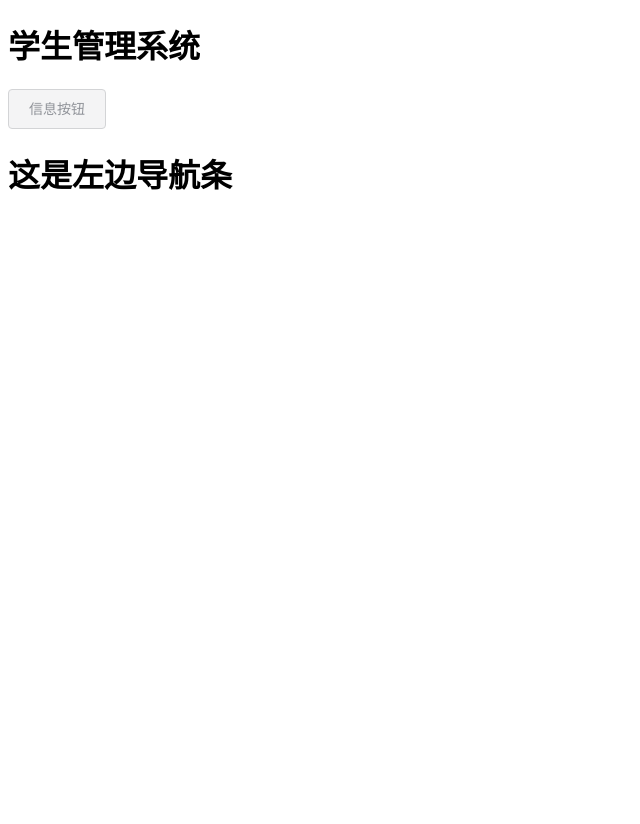
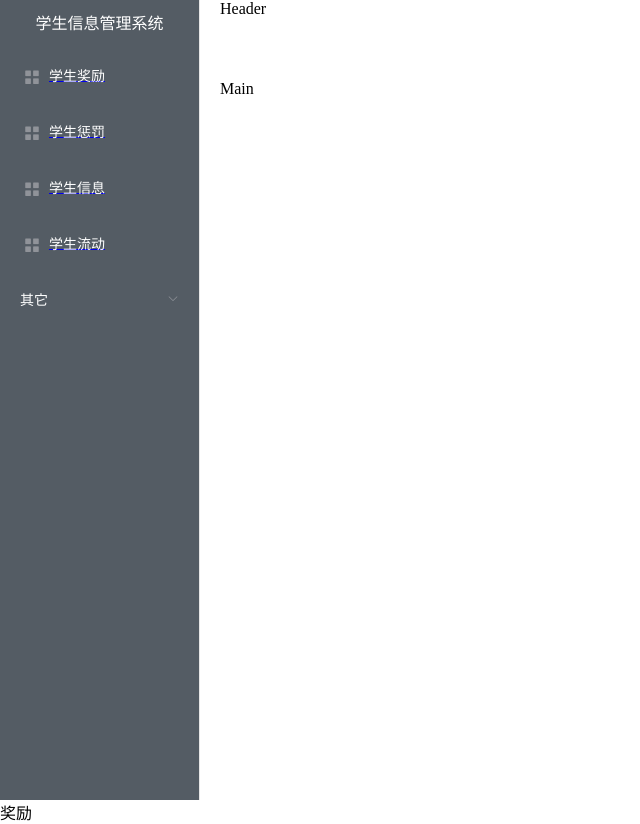
Before and after one commit to isccya/stu-front, a Vue app: page /#/reward in a window 1280 px wide. Before the commit this address led to /#/. Shown: the whole page, without its empty margins (0-640 px from the left). Before the commit the page ends 800 px from the top, so only its background shows below. Built offline with nearby package versions, Linux system fonts and the light colour scheme.

Commit message:
左侧导航条

```diff
--- a/babel.config.js
+++ b/babel.config.js
@@ -1,15 +1,5 @@
 module.exports = {
   presets: [
     '@vue/cli-plugin-babel/preset',
-    ["@babel/preset-env", { "modules": false }],
   ],
-  "plugins": [
-    [
-      "component",
-      {
-        "libraryName": "element-ui",
-        "styleLibraryName": "theme-chalk"
-      }
-    ]
-  ]
 }
--- a/package.json
+++ b/package.json
@@ -8,8 +8,11 @@
     "lint": "vue-cli-service lint"
   },
   "dependencies": {
+    "axios": "^1.2.1",
     "core-js": "^3.8.3",
     "element-ui": "^2.15.12",
+    "nprogress": "^0.2.0",
+    "qs": "^6.11.0",
     "vue": "^2.6.14",
     "vue-router": "^3.6.5"
   },
--- a/src/App.vue
+++ b/src/App.vue
@@ -1,22 +1,22 @@
 <template>
   <div id="app">
-    <myHeader></myHeader>
-    <myLeft></myLeft>
+  <router-view></router-view>
   </div>
 </template>
 
 <script>
-import Header from './components/Header/index.vue'
-import Left from './components/Left'
+
 export default {
   name: 'App',
   components: {
-    myHeader:Header,
-    myLeft:Left
-  }
+
+  },
 }
 </script>
 
 <style>
-
+    html,body,h3{
+      margin:0;
+      padding:0;
+    }
 </style>
--- a/src/components/Left/index.vue
+++ b/src/components/Left/index.vue
@@ -1,15 +1,74 @@
 <template>
   <div>
-    <h1>这是左边导航条</h1>
+    <el-menu
+      default-active="1-4-1"
+      class="el-menu-vertical-demo"
+      :collapse="isCollapse"
+      background-color="#545c64"
+      text-color="#fff"
+      @click="clickMenu(index)"
+    >
+      <h3>学生信息管理系统</h3>
+      <router-link to="/reward">
+        <el-menu-item index="1">
+          <i class="el-icon-menu"></i>
+          <span slot="title">学生奖励</span>
+        </el-menu-item>
+      </router-link>
+      <router-link to="/punish">
+        <el-menu-item index="2">
+          <i class="el-icon-menu"></i>
+          <span slot="title">学生惩罚</span>
+        </el-menu-item>
+      </router-link>
+      <router-link to="/showPerson">
+      <el-menu-item index="3">
+        <i class="el-icon-menu"></i>
+        <span slot="title">学生信息</span>
+      </el-menu-item>
+      </router-link>
+      <router-link to="/Change">
+      <el-menu-item index="4">
+        <i class="el-icon-menu"></i>
+        <span slot="title">学生流动</span>
+      </el-menu-item>
+      </router-link>
+
+      <el-submenu index="5">
+        <template slot="title">
+          <span slot="title">其它</span>
+        </template>
+        <el-menu-item-group>
+          <el-menu-item index="1-1">选项1</el-menu-item>
+        </el-menu-item-group>
+      </el-submenu>
+
+    </el-menu>
   </div>
 </template>
 
 <script>
 export default {
+  data() {
+    return {
+      isCollapse: false, //是否水平折叠收起菜单
+    };
+  },
+  methods: {
 
-}
+  },
+};
 </script>
 
-<style>
-
+<style scoped>
+.el-menu {
+  height: 100vh;
+}
+.el-menu h3 {
+  color: #fff;
+  text-align: center;
+  line-height: 48px;
+  font-size: 16px;
+  font-weight: 400;
+}
 </style>
--- /dev/null
+++ b/src/pages/Main/index.vue
@@ -0,0 +1,26 @@
+<template>
+  <div>
+    <el-container>
+      <el-aside width="200px">
+        <Left></Left>
+        </el-aside>
+      <el-container>
+        <el-header>Header</el-header>
+        <el-main>Main</el-main>
+      </el-container>
+    </el-container>
+    <router-view></router-view>
+  </div>
+</template>
+
+<script>
+import Left from "@/components/Left";
+export default {
+  components: {
+    Left,
+  },
+};
+</script>
+
+<style>
+</style>
--- a/src/pages/Punish/index.vue
+++ b/src/pages/Punish/index.vue
@@ -1,5 +1,7 @@
 <template>
-
+  <div>
+    punish
+  </div>
 </template>
 
 <script>
--- a/src/pages/Reward/index.vue
+++ b/src/pages/Reward/index.vue
@@ -1,5 +1,7 @@
 <template>
-
+  <div>
+    奖励
+  </div>
 </template>
 
 <script>
--- a/src/pages/showPerson/index.vue
+++ b/src/pages/showPerson/index.vue
@@ -1,5 +1,7 @@
 <template>
+  <div>
 
+  </div>
 </template>
 
 <script>
--- a/src/router/index.js
+++ b/src/router/index.js
@@ -1,8 +1,35 @@
 import vueRouter from 'vue-router';
 import Vue from 'vue';
+
+import Main from '../pages/Main'
+import Reward from '../pages/Reward'
+import Punish from '../pages/Punish'
+import showPerson from '../pages/showPerson'
+import Change from '../pages/Change'
 Vue.use(vueRouter);
 export default new vueRouter({
-    routes:[
-
+    routes: [
+        {
+            path: '/',
+            component: Main,
+            children:[
+                {
+                    path:'reward',
+                    component:Reward
+                },
+                {
+                    path:'Punish',
+                    component:Punish
+                },
+                {
+                    path:'showPerson',
+                    component:showPerson
+                },
+                {
+                    path:'Change',
+                    component:Change
+                },
+            ]
+        }
     ]
 })
```
Also changed, not shown: src/api/index.js (added, +19 -0 lines), src/api/request.js (added, +31 -0 lines), src/main.js (+4 -3 lines), 2 other files (tests, documents, lock files or other folders).
